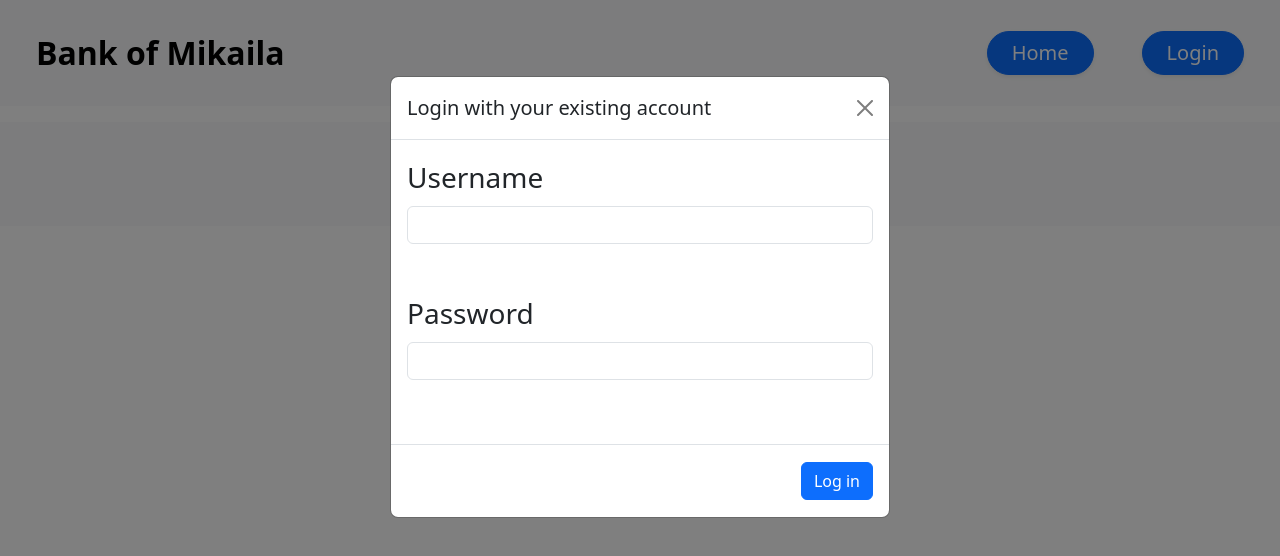
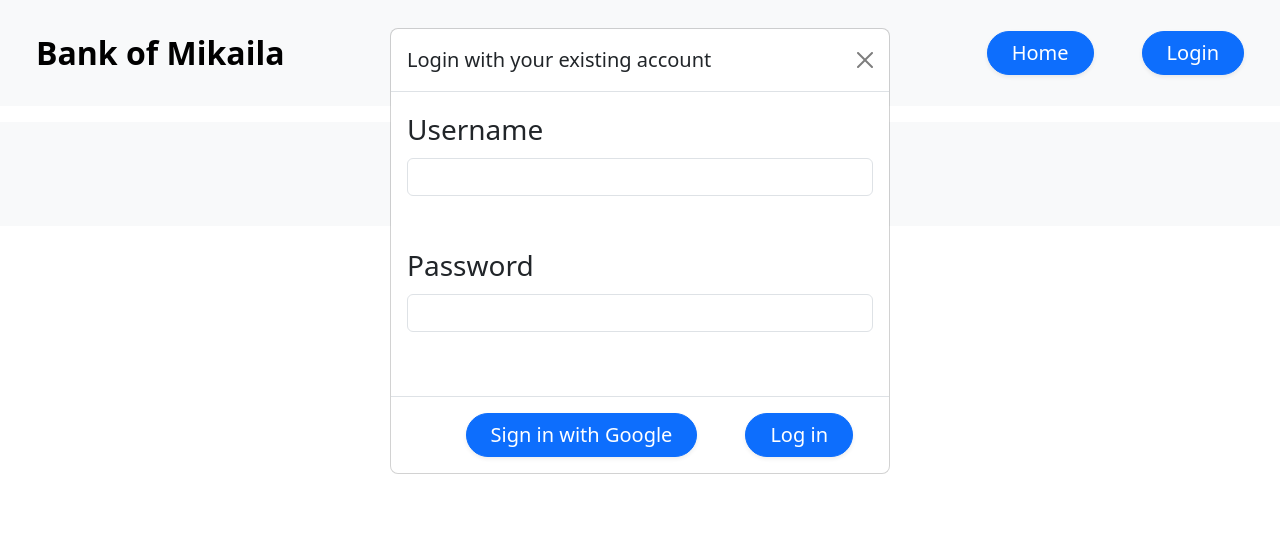
Before and after one commit to azhang777/Bank-Frontend, a React (Vite) app: page /customers/1 in a window 1280 px wide. Both pictures are taken after a click on the link "Login". Shown: the top 556 px of the page. Built offline with nearby package versions, Linux system fonts and the light colour scheme.

Commit message:
Implemented OAuth (kinda), had some issues with Modal not closing so needed to use setState with ternary to hide/show the modal

```diff
--- a/package.json
+++ b/package.json
@@ -11,6 +11,8 @@
   },
   "dependencies": {
     "@react-oauth/google": "^0.12.1",
+    "axios": "^1.6.4",
+    "jwt-decode": "^4.0.0",
     "react": "^18.2.0",
     "react-dom": "^18.2.0",
     "react-router-dom": "^6.21.1"
--- a/src/common/LoginModal.jsx
+++ b/src/common/LoginModal.jsx
@@ -1,15 +1,50 @@
-import { GoogleLogin } from "@react-oauth/google";
+import { useGoogleLogin, googleLogout } from "@react-oauth/google";
+import { useEffect, useState } from "react";
+import { useNavigate } from "react-router-dom";
+import axios from "axios";
 
 const LoginModal = () => {
-  const onSuccess = (res) => {
-    console.log("LOGIN SUCCESS Current User: ", res);
+  const [showModal, setShowModal] = useState(false);
+  const [profile, setProfile] = useState(null);
+  const navigate = useNavigate();
+
+  useEffect(() => {
+    if (profile) {
+      const { access_token } = profile;
+      axios
+        .get(
+          `https://www.googleapis.com/oauth2/v1/userinfo?access_token=${access_token}`,
+          {
+            headers: {
+              Authorization: `Bearer ${access_token}`,
+              Accept: "application/json",
+            },
+          }
+        )
+        .then((res) => {
+          setProfile(res.data);
+        })
+        .catch((err) => console.error(err));
+    }
+  }, [profile]);
+
+  const logout = () => {
+    googleLogout();
+    setProfile(null);
+    navigate("/");
   };
 
-  const onFailure = (res) => {
-    console.log("LOGIN FAILED res: ", res);
-  };
+  const login = useGoogleLogin({
+    onSuccess: (response) => {
+      setProfile(response);
+      navigate("/home");
+      setShowModal(false);
+    },
+    onError: (error) => console.error("Login Failed:", error),
+  });
+
   const handleSubmit = (e) => {
-    e.preventDefault(); // Prevents the default form submission behavior
+    e.preventDefault();
 
     // Fetch form data or perform any other action here
     const username = document.getElementById("exampleInputUsername").value;
@@ -24,30 +59,44 @@ const LoginModal = () => {
 
   return (
     <>
+      {profile ? (
+        <div>
+          <img
+            src={profile.picture}
+            alt='user image'
+          />
+          <h3>User Logged in</h3>
+          <p>Name: {profile.name}</p>
+          <p>Email Address: {profile.email}</p>
+          <br />
+          <br />
+          <button onClick={logout}>Log out</button>
+        </div>
+      ) : (
+        <div>
           <a
             href='#'
             className='btn btn-primary rounded-pill px-4 mx-4 shadow-sm fs-5'
-        data-bs-toggle='modal'
-        data-bs-target='#exampleModal'
+            onClick={() => setShowModal(true)}
           >
             Login
           </a>
 
+          {showModal && (
             <div
-        className='modal fade'
+              className='modal fade show'
               id='exampleModal'
               tabIndex='-1'
               aria-labelledby='exampleModalLabel'
               aria-hidden='true'
+              style={{ display: "block" }}
+              onClick={() => setShowModal(false)}
             >
-        <div className='modal-dialog py-5 w-100'>
+              <div className='modal-dialog'>
                 <div className='modal-content'>
                   <form onSubmit={(e) => handleSubmit(e)}>
                     <div className='modal-header'>
-                <h1
-                  className='modal-title fs-5'
-                  id='exampleModalLabel'
-                >
+                      <h1 className='modal-title fs-5'>
                         Login with your existing account
                       </h1>
                       <button
@@ -55,6 +104,7 @@ const LoginModal = () => {
                         className='btn-close'
                         data-bs-dismiss='modal'
                         aria-label='Close'
+                        onClick={() => setShowModal(false)}
                       ></button>
                     </div>
                     <div className='modal-body'>
@@ -87,13 +137,15 @@ const LoginModal = () => {
                       </div>
                     </div>
                     <div className='modal-footer'>
-                <GoogleLogin
-                  onSuccess={onSuccess}
-                  onFailure={onFailure}
-                />
+                      <button
+                        className='btn btn-primary rounded-pill px-4 mx-4 shadow-sm fs-5'
+                        onClick={login}
+                      >
+                        Sign in with Google
+                      </button>
                       <button
                         type='submit'
-                  className='btn btn-primary'
+                        className='btn btn-primary rounded-pill px-4 mx-4 shadow-sm fs-5'
                       >
                         Log in
                       </button>
@@ -102,6 +154,9 @@ const LoginModal = () => {
                 </div>
               </div>
             </div>
+          )}
+        </div>
+      )}
     </>
   );
 };
```
Also changed, not shown: src/main.jsx (+4 -4 lines), 1 other file (tests, documents, lock files or other folders). Lines whose indentation alone changed are shown as unchanged.
